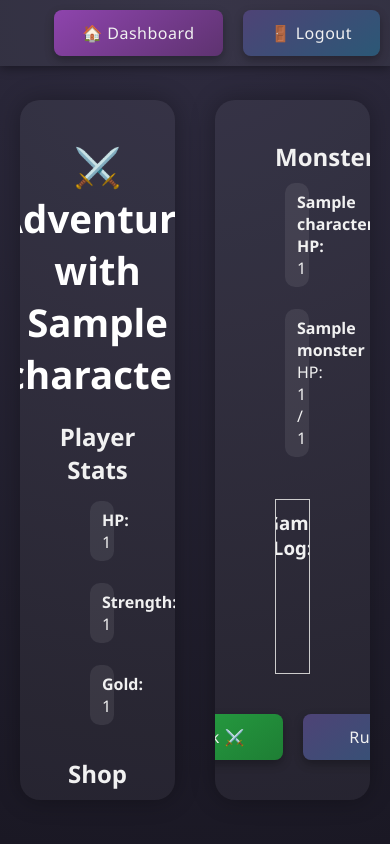
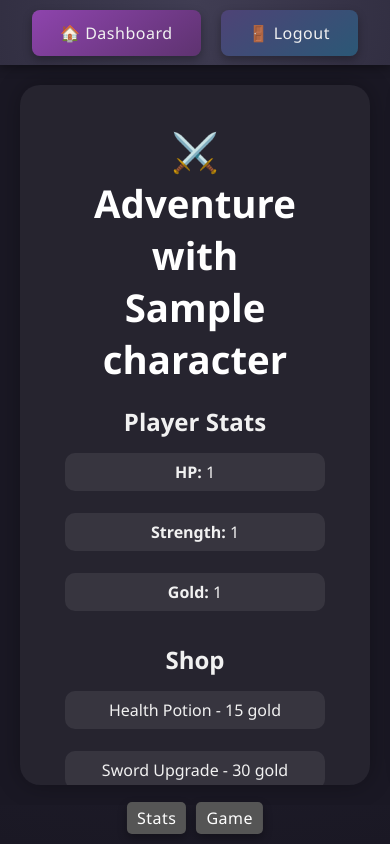
Before and after one commit to Dante-Q/myrpgonline, a Flask app: page /play_game/1 in a window 390 px wide. Run offline with Flask 3, Linux system fonts and the light colour scheme; a user stored in the database is signed in; tables that the repository leaves empty hold one stand-in row (values such as "Sample post").

Commit message:
fixed str update and monster ui

```diff
--- a/app/static/game.js
+++ b/app/static/game.js
@@ -43,20 +43,26 @@ function updateButtons(monster) {
 }
 
 function updateMonsterUI(monsterData) {
-    const monsterDiv = document.getElementById('monster');
+        const monsterDiv = document.getElementById('monster');
+    const monsterInfo = document.querySelector('#monster_info span');
+
+    // Always keep the monster div visible
+    monsterDiv.style.display = 'block';
+
     if (monsterData && monsterData.monster_name) {
-        monsterDiv.style.display = 'block';
+        monsterInfo.style.display = 'inline';
         document.getElementById('monster_name_placeholder').textContent = monsterData.monster_name;
         document.getElementById('monster_hp').textContent = monsterData.monster_hp;
         if (monsterData.monster_max_hp !== undefined) {
             document.getElementById('monster_max_hp').textContent = monsterData.monster_max_hp;
         }
     } else {
-        monsterDiv.style.display = 'none';
+        monsterInfo.style.display = 'none';
         document.getElementById('monster_name_placeholder').textContent = '';
         document.getElementById('monster_hp').textContent = '0';
         document.getElementById('monster_max_hp').textContent = '0';
     }
+
     updateButtons(monsterData && monsterData.monster_name ? { hp: monsterData.monster_hp } : null);
 }
 
@@ -77,6 +83,7 @@ function performAction(action) {
             if (data.message) logMessage(data.message);
 
             if (data.player_hp !== undefined) document.querySelectorAll('.player_hp').forEach(el => el.textContent = data.player_hp);
+            if (data.player_max_hp !== undefined) document.querySelectorAll('.player_max_hp').forEach(el => el.textContent = data.player_max_hp);
             if (data.gold !== undefined) document.getElementById('gold').textContent = data.gold;
             if (data.player_strength !== undefined) document.querySelectorAll('.player_strength').forEach(el => el.textContent = data.player_strength);
 
@@ -98,7 +105,7 @@ function loadShop() {
             data.items.forEach(item => {
                 const li = document.createElement('li');
                 li.textContent = `${item.name} - ${item.cost} gold`;
-                li.dataset.itemName = item.name; // add this for click handler
+                li.dataset.itemId = item.id;
                 shopList.appendChild(li);
             });
         })
@@ -107,9 +114,9 @@ function loadShop() {
 
 // Event delegation to buy items when clicked
 document.getElementById('shop_items').addEventListener('click', (event) => {
-    const li = event.target;
-    if (li.dataset.itemName) {
-        buyItem(li.dataset.itemName);
+    const li = event.target.closest('li');
+    if (li && li.dataset.itemId) {
+        buyItem(li.dataset.itemId);
     }
 });
 
@@ -120,22 +127,19 @@ function buyItem(itemId) {
             logMessage(data.message);
             if (data.gold !== undefined) document.getElementById('gold').textContent = data.gold;
             if (data.player_hp !== undefined) document.querySelectorAll('.player_hp').forEach(el => el.textContent = data.player_hp);
+            if (data.player_max_hp !== undefined) document.querySelectorAll('.player_max_hp').forEach(el => el.textContent = data.player_max_hp);
             if (data.player_strength !== undefined) document.querySelectorAll('.player_strength').forEach(el => el.textContent = data.player_strength);
-        });
+            loadShop();
+        })
+        .catch(err => console.error("Error buying item:", err));
 }
-
-// Load shop on page load
-document.addEventListener('DOMContentLoaded', () => {
-    loadShop();
-});
-
 
 // -------------------- Initialize --------------------
 document.addEventListener('DOMContentLoaded', () => {
     fetch(`/current_monster/${charId}`)
         .then(res => res.json())
-        .then(data => {
-            updateMonsterUI(data.monster_name ? data : null);
-        })
+        .then(data => updateMonsterUI(data.monster_name ? data : null))
         .catch(err => console.error('Error fetching current monster:', err));
+
+    loadShop();
 });
--- a/app/static/styles.css
+++ b/app/static/styles.css
@@ -37,10 +37,28 @@ body {
     margin: 10px;
 }
 
+.scroll-tabs {
+    display: none;
+}
+
+.scroll-wrapper {
+    overflow-x: hidden; /* hide horizontal scrollbar */
+}
+.scroll-container {
+    display: flex;
+    transition: transform 0.3s ease;
+    flex-wrap: nowrap;
+}
+
+/* Each section takes full width of mobile viewport */
+.scroll-container .section {
+    min-width: 100%;
+}
+
 /* Center container */
 .container {
     text-align: center;
-    max-height: 90vh;
+    max-height: 100%;
     display: flex;
     flex-direction: column;
     align-items: center;
@@ -48,12 +66,74 @@ body {
     padding: 40px 60px;
     border-radius: 20px;
     box-shadow: 0 0 25px rgba(0, 0, 0, 0.3);
-    max-width: 500px;
-    width: 90%;
+    width: 500px;
     text-align: center;
 
-    overflow-y: auto;
+    overflow-y: hidden;
     overflow-x: hidden;
+}
+
+@media (max-width: 768px) {
+
+    .container {
+        padding: 20px, 30px;
+        margin-top: 60px;
+    }
+
+    body {
+        padding-top: 65px;
+    }
+
+    .header-bar {
+        position: fixed;
+        top: 0;
+        left: 0;
+        width: 100%;
+        height: 65px;
+        z-index: 1000;
+        justify-content: center;
+        flex-wrap: wrap; /* optional: wraps buttons to new line if needed */
+        text-align: center;
+        background: radial-gradient(circle at top, #403d53, #322f42);
+    }
+
+    /* Horizontal Scroll Sections */
+    .scroll-wrapper {
+        overflow-x: auto;
+        scroll-snap-type: x mandatory;
+        -webkit-overflow-scrolling: touch;
+        background-color: #1a1824;
+    }
+
+    .scroll-container {
+        display: flex;
+        width: 200%;
+        background-color: #1a1824;
+    }
+
+    .game-section {
+        min-width: 100%;
+        scroll-snap-align: start;
+        box-sizing: border-box;
+        padding: 10px;
+    }
+
+    .scroll-tabs {
+        position: fixed;
+        bottom: 10px;
+        left: 50%;
+        transform: translateX(-50%);
+        display: flex;
+        gap: 10px;
+    }
+
+    .scroll-tabs button {
+        padding: 5px 10px;
+        border-radius: 5px;
+        background: #555;
+        color: #fff;
+    }
+
 }
 
 /* Headers */
@@ -85,9 +165,6 @@ p {
     gap: 20px;
 }
 
-/* Character Creation Form */
-
-
 /* Character Section */
 .characters-section {
     display: flex;
@@ -101,6 +178,7 @@ p {
     list-style: none;
     width: 100%;
     max-width: 400px; /* optional: limit list width */
+    min-width: 260px;
     display: flex;
     flex-direction: column;
     gap: 10px;
--- /dev/null
+++ b/app/static/ui.js
@@ -0,0 +1,8 @@
+function scrollToSection(index) {
+    const container = document.querySelector('.scroll-wrapper');
+    const sectionWidth = container.offsetWidth;
+    container.scrollTo({
+        left: sectionWidth * index,
+        behavior: 'smooth'
+    });
+}
--- a/templates/play_game.html
+++ b/templates/play_game.html
@@ -12,6 +12,11 @@
         <a href="{{ url_for('core_routes.dashboard') }}" class="btn third create-character-btn">🏠 Dashboard</a>
         <a href="{{ url_for('core_routes.logout') }}" class="btn danger">🚪 Logout</a>
     </header>
+
+
+
+    <div class="scroll-wrapper">
+    <div class="scroll-container">
 
         <div class="container" style="height: 700px;margin: 20px;">
             <h1>⚔️ Adventure with {{ character.name }}</h1>
@@ -35,11 +40,15 @@
 
         <div class="container" style="height: 700px;justify-content: center; margin: 20px;">
             <!-- Monster Stats (Initially hidden) -->
-            <div id="monster" class="characters-section" style="display: none;">
-                <h2>Monster</h2>
+            <div id="monster" class="characters-section">
+                <h2><span class="highlight">My RPG</span> Game</h2>
                 <ul class="character-list" style="padding: 10px; pointer-events: none;" >
-                    <li><strong>{{ character.name }} HP:</strong> <span class="player_hp">{{ character.hp }}</span></li>
-                    <li><strong id="monster_name_placeholder">Monster Name</strong> HP: <span id="monster_hp">0</span> / <span id="monster_max_hp">0</span></li>
+                    <li><strong>{{ character.name }} HP:</strong> <span class="player_hp">{{ character.hp }}</span> / <span class="player_max_hp">{{ character.max_hp }}</span></li>
+                    <li id="monster_info" style="height: 2.2em;">
+                    <span>
+                        <strong id="monster_name_placeholder">&nbsp;</strong> HP: <span id="monster_hp">0</span> / <span id="monster_max_hp">0</span>
+                    </span>
+                    </li>
                 </ul>
             </div>
 
@@ -56,60 +65,19 @@
             </div>
         </div>
     </div>
+    </div>
 
+        <!-- Tabs for quick navigation -->
+    <div class="scroll-tabs">
+        <button class= "btn"  onclick="scrollToSection(0)">Stats</button>
+        <button class= "btn"  onclick="scrollToSection(1)">Game</button>
+    </div>
+
+ <!-- Game logic script -->
 <script src="{{ url_for('static', filename='game.js') }}"></script>
-    <script>
-    window.addEventListener('DOMContentLoaded', () => {
-        const charId = document.body.dataset.charId; // read from data attribute
 
-        // -------------------- Load current monster --------------------
-        fetch(`/current_monster/${charId}`)
-            .then(res => res.json())
-            .then(data => {
-                updateButtons(data.monster_name ? { hp: data.monster_hp } : null);
-            })
-            .catch(err => console.error(err));
-
-        // -------------------- Load shop items --------------------
-        const shopList = document.getElementById('shop_items');
-
-        function loadShop() {
-            fetch(`/shop/${charId}`)
-                .then(res => res.json())
-                .then(data => {
-                    shopList.innerHTML = '';
-                    data.items.forEach(item => {
-                        const li = document.createElement('li');
-                        li.textContent = `${item.name} - ${item.cost} gold`;
-                        li.dataset.itemId = item.id; // store the item ID
-                        shopList.appendChild(li);
-                    });
-                });
-        }
-
-        loadShop(); // initial load
-
-        // -------------------- Shop click listener (event delegation) --------------------
-        shopList.addEventListener('click', (event) => {
-            const li = event.target.closest('li');
-            if (li && li.dataset.itemId) {
-                const itemId = li.dataset.itemId;
-                fetch(`/buy_item/${charId}/${itemId}`)
-                    .then(res => res.json())
-                    .then(data => {
-                        logMessage(data.message);
-                        if (data.gold !== undefined)
-                            document.getElementById('gold').textContent = data.gold;
-                        if (data.player_hp !== undefined)
-                            document.querySelectorAll('.player_hp').forEach(el => el.textContent = data.player_hp);
-                        // Optionally reload shop to reflect purchased items
-                        loadShop();
-                    })
-                    .catch(err => console.error(err));
-            }
-        });
-    });
-    </script>
+<!-- UI script -->
+<script src="{{ url_for('static', filename='ui.js') }}"></script>
 
 </body>
 </html>
```
Lines whose indentation alone changed are shown as unchanged.
